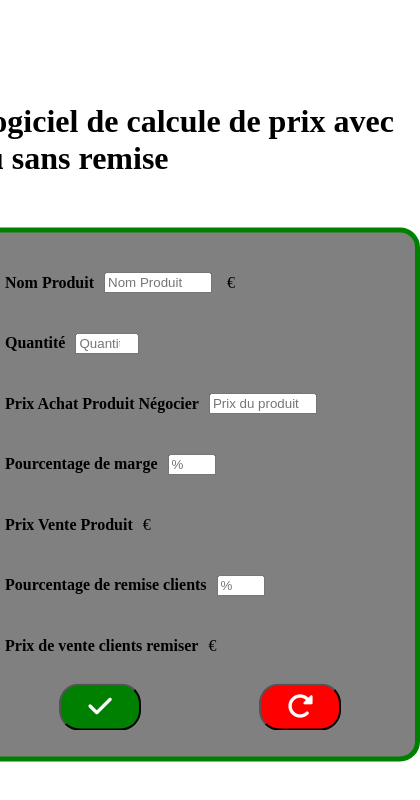
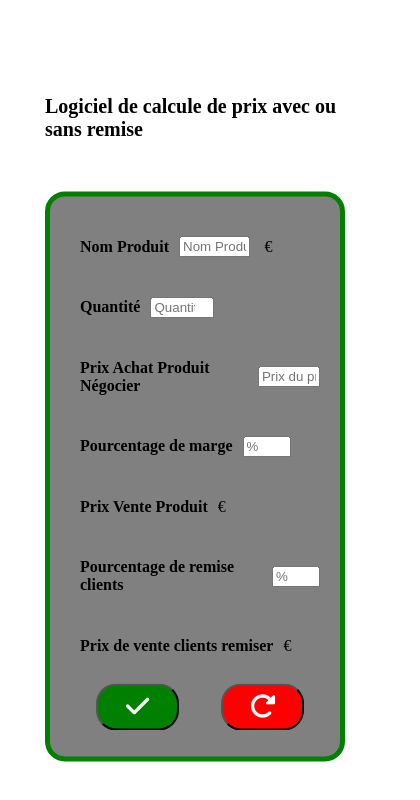
Before and after one commit to GaryAurelien/pourYvan, a plain HTML site: page index.html in a window 390 px wide. Shown: the whole page, 420 px wide, since content can reach past the window. Drawn offline with Linux system fonts and the light colour scheme.

Commit message:
mise au propre plus debut de responsive

```diff
--- a/style.css
+++ b/style.css
@@ -1,9 +1,14 @@
+html {
+  margin: 0 !important;
+  padding: 0 !important;
+}
+
 body {
   display: flex;
   justify-content: center;
   align-items: center;
   flex-direction: column;
-  height: 500px;
+  height:auto;
   margin-top: 100px;
 }
 
@@ -105,3 +110,33 @@ h4 {
 .fa-rotate-right, .fa-check {
   padding: 20px;
 };
+
+@media screen and (min-width:576px) {
+  .container {
+    width: 300px
+  }
+}
+
+@media screen and (max-width:530px) {
+  .container {
+    width: 350px;
+  }
+
+}
+
+@media screen and (max-width:459px) {
+  .container {
+    width: 300px;
+  }
+  h1{
+    font-size: 20px;
+  }
+
+}
+
+@media screen and (max-width:459px) {
+  .container {
+    width: 250px;
+  }
+
+}
```
